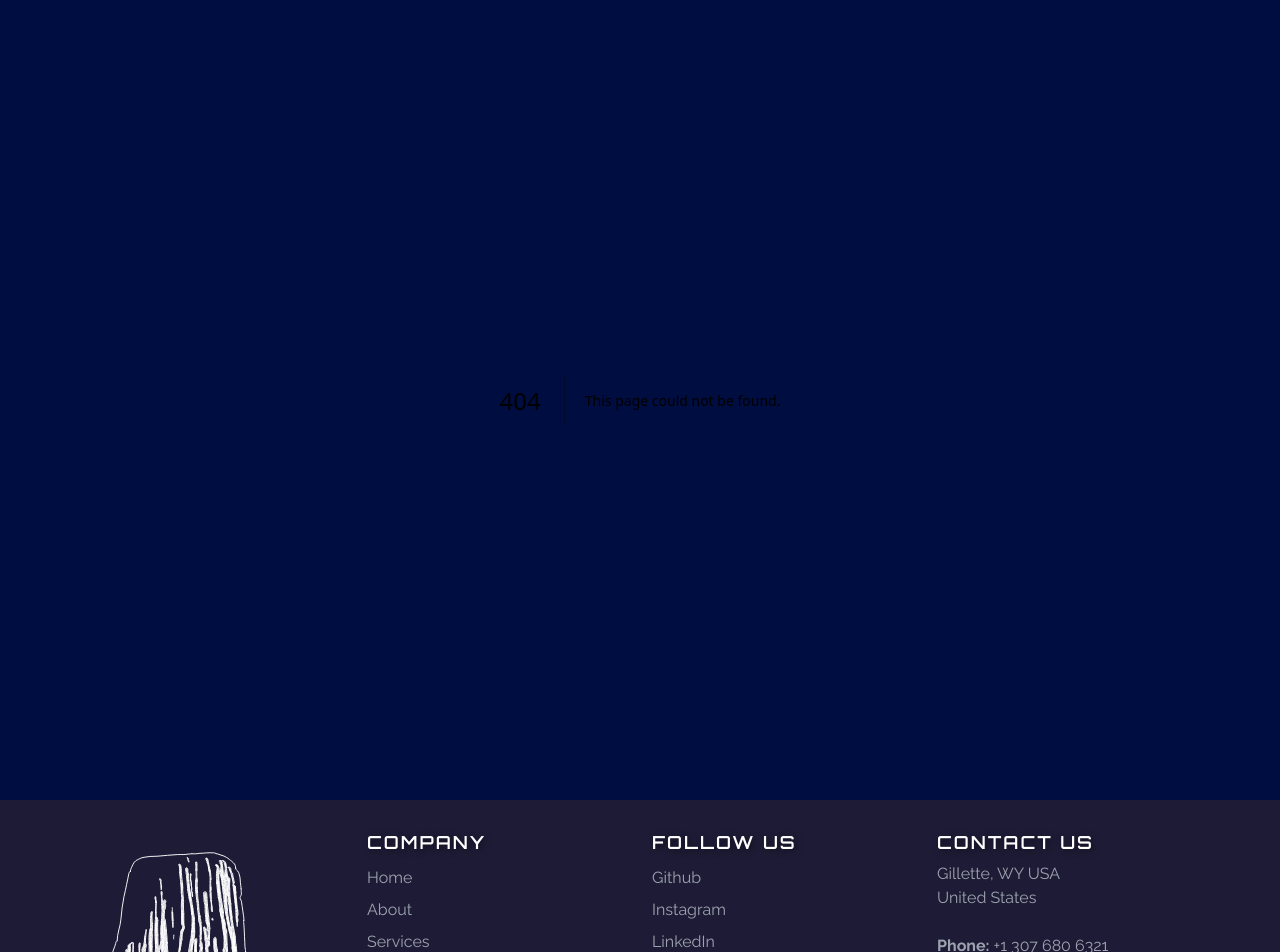
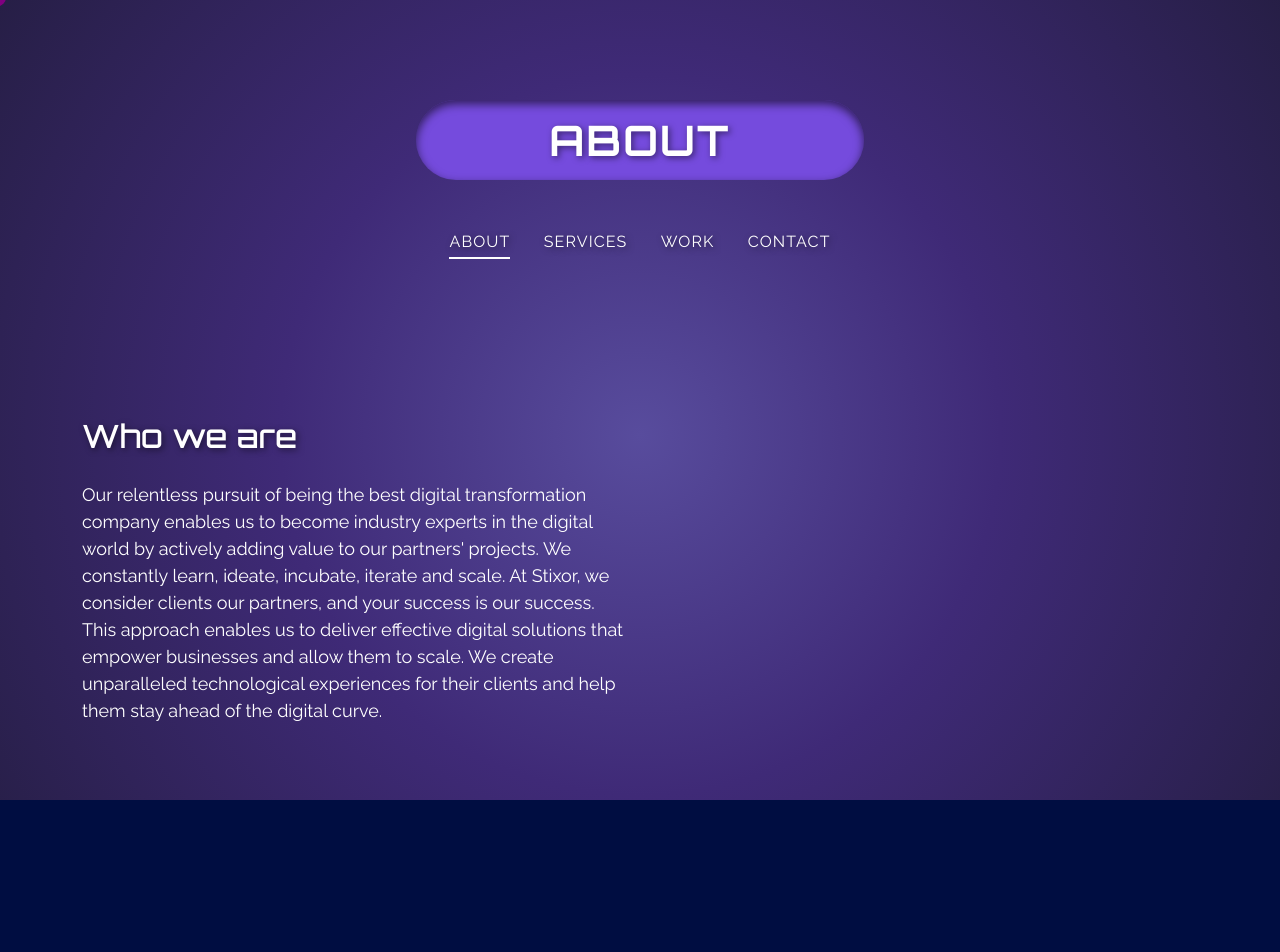
Before and after one commit to jrvscm/high-plains-media, a Next.js app: page /about in a window 1280 px wide. Before the commit this address had no page. Shown: the top 952 px of the page. Built offline with nearby package versions, Linux system fonts and the light colour scheme; no server answers.

Commit message:
nice ufo animation

```diff
--- a/package.json
+++ b/package.json
@@ -13,6 +13,7 @@
     "@contentful/rich-text-react-renderer": "^15.19.6",
     "bootstrap": "^5.3.3",
     "contentful": "^10.9.3",
+    "gsap": "^3.12.5",
     "next": "14.1.4",
     "next-sitemap": "^4.2.3",
     "react": "^18",
@@ -22,7 +23,8 @@
     "react-intersection-observer": "^9.8.2",
     "react-loader-spinner": "^6.1.6",
     "react-markdown": "^9.0.1",
-    "styled-components": "^6.1.8"
+    "styled-components": "^6.1.8",
+    "three": "^0.169.0"
   },
   "devDependencies": {
     "eslint": "^8",
--- a/src/components/HeaderPill.js
+++ b/src/components/HeaderPill.js
@@ -104,9 +104,9 @@ const HeaderPill = ({title}) => (
             <PillText>{title}</PillText>
         </PillContainer>
         <LinkWrapper>
-            <StyledLink $active={'about' === title} href={''}>ABOUT</StyledLink>
-            <StyledLink $active={'services' === title} href={''}>SERVICES</StyledLink>
-            <StyledLink $active={'work' === title} href={''}>WORK</StyledLink>
+            <StyledLink $active={'about' === title} href={'/about'}>ABOUT</StyledLink>
+            <StyledLink $active={'services' === title} href={'/services'}>SERVICES</StyledLink>
+            <StyledLink $active={'work' === title} href={'/'}>WORK</StyledLink>
             <StyledLink $active={'contact' === title} href={'/contact'}>CONTACT</StyledLink>
         </LinkWrapper>
     </Wrapper>
--- /dev/null
+++ b/src/components/ThreeDAnimation.js
@@ -0,0 +1,165 @@
+import React, { useRef, useEffect, useState } from 'react';
+import * as THREE from 'three';
+import { GLTFLoader } from 'three/addons/loaders/GLTFLoader.js';
+import { gsap } from 'gsap';
+
+const ThreeDUfo = () => {
+  const mountRef = useRef(null);
+  const ufoRef = useRef(null);
+  const [isAnimating, setIsAnimating] = useState(false);
+
+  const handleMouseMove = (event) => {
+    if (ufoRef.current && !isAnimating) { // Only react to mouse if not animating
+      const mouseX = (event.clientX / window.innerWidth - 0.5) * 0.6;
+      const mouseY = (event.clientY / window.innerHeight - 0.5) * 0.6;
+
+      gsap.to(ufoRef.current.position, {
+        x: mouseX,
+        y: mouseY + 5,
+        duration: 0.2,
+        ease: 'power1.out'
+      });
+    }
+  };
+
+  const flyIn = () => {
+    if (ufoRef.current) {
+      setIsAnimating(true); // Start animation
+      gsap.to(ufoRef.current.position, {
+        x: 0,
+        y: 5,
+        z: 0,
+        duration: 2,
+        ease: 'power2.out',
+        onComplete: () => setIsAnimating(false) // End animation
+      });
+    }
+  };
+
+  const flyOut = () => {
+    if (ufoRef.current) {
+      setIsAnimating(true); // Start animation
+      gsap.to(ufoRef.current.position, {
+        x: window.innerWidth / 1.5,
+        y: window.innerHeight / 2,
+        z: -20,
+        duration: 2,
+        ease: 'power2.in',
+        onComplete: () => setIsAnimating(false) // End animation
+      });
+    }
+  };
+
+  const handleScroll = () => {
+    const scrollTop = window.scrollY;
+    const windowHeight = window.innerHeight;
+    const pageHeight = document.documentElement.scrollHeight;
+
+    if (scrollTop + windowHeight >= pageHeight - 10) {
+      flyOut();
+    } else if (scrollTop < 10) {
+      flyIn();
+    }
+  };
+
+  useEffect(() => {
+    const scene = new THREE.Scene();
+    const camera = new THREE.PerspectiveCamera(75, window.innerWidth / window.innerHeight, 0.1, 1000);
+    const renderer = new THREE.WebGLRenderer({ antialias: true, alpha: true });
+
+    renderer.setClearColor(0x000000, 0);
+    renderer.setSize(mountRef.current.clientWidth, mountRef.current.clientHeight);
+    renderer.setPixelRatio(window.devicePixelRatio);
+    renderer.shadowMap.enabled = true;
+    mountRef.current.appendChild(renderer.domElement);
+
+    const loader = new GLTFLoader();
+    loader.load(
+      '/images/UFO.glb',
+      (gltf) => {
+        const ufo = gltf.scene;
+        ufoRef.current = ufo;
+
+        ufo.traverse((child) => {
+          if (child.isMesh) {
+            child.castShadow = true;
+            child.receiveShadow = true;
+          }
+        });
+
+        ufo.position.set(window.innerWidth / 1.5, window.innerHeight / 2, -10);
+        ufo.scale.set(2, 2, 2);
+        scene.add(ufo);
+
+        // Delay the initial flyIn by 1200ms
+        setTimeout(flyIn, 1200);
+
+        window.addEventListener('mousemove', handleMouseMove);
+        window.addEventListener('scroll', handleScroll);
+
+        const animate = () => {
+          requestAnimationFrame(animate);
+          ufo.rotation.y += 0.02;
+          renderer.render(scene, camera);
+        };
+        animate();
+      },
+      undefined,
+      (error) => {
+        console.error('An error occurred while loading the model', error);
+      }
+    );
+
+    const ambientLight = new THREE.AmbientLight(0xffffff, 0.4);
+    scene.add(ambientLight);
+
+    const directionalLight = new THREE.DirectionalLight(0xffffff, 0.7);
+    directionalLight.position.set(0, 15, 15);
+    directionalLight.castShadow = true;
+    directionalLight.shadow.mapSize.width = 2048;
+    directionalLight.shadow.mapSize.height = 2048;
+    scene.add(directionalLight);
+
+    const circleGeometry = new THREE.CircleGeometry(4, 32);
+    const circleMaterial = new THREE.ShadowMaterial({ opacity: 0.4 });
+    const circle = new THREE.Mesh(circleGeometry, circleMaterial);
+    circle.rotation.x = -Math.PI / 2;
+    circle.position.set(0, -2, 0);
+    circle.receiveShadow = true;
+    scene.add(circle);
+
+    camera.position.set(0, 4, 12);
+
+    const handleResize = () => {
+      const width = mountRef.current.clientWidth;
+      const height = mountRef.current.clientHeight;
+      renderer.setSize(width, height);
+      camera.aspect = width / height;
+      camera.updateProjectionMatrix();
+    };
+
+    window.addEventListener('resize', handleResize);
+
+    return () => {
+      window.removeEventListener('resize', handleResize);
+      window.removeEventListener('scroll', handleScroll);
+      window.removeEventListener('mousemove', handleMouseMove);
+      renderer.dispose();
+      if (mountRef.current) {
+        mountRef.current.removeChild(renderer.domElement);
+      }
+    };
+  }, []);
+
+  return (
+    <div
+      ref={mountRef}
+      style={{
+        width: '100%',
+        height: '400px',
+      }}
+    />
+  );
+};
+
+export default ThreeDUfo;
--- /dev/null
+++ b/src/pages/about.js
@@ -0,0 +1,109 @@
+import { useState } from 'react';
+import Head from "next/head";
+import styled from 'styled-components';
+import Container from 'react-bootstrap/Container';
+import Row from 'react-bootstrap/Row';
+import Col from 'react-bootstrap/Col';
+import { device } from '../styles/breakpoints';
+import useSplashScreen from '../components/hooks/useSplashScreen';
+import HeaderPill from '../components/HeaderPill';
+import CustomCursor from '../components/CustomCursor';
+import ThreeDAnimation from '../components/ThreeDAnimation';
+
+const Wrapper = styled.div`
+  position: relative;
+  padding-bottom: 100px;
+  background: ${({theme}) => theme.colors.backgroundGradient};
+
+  @media ${device.tablet} {
+    background: ${({theme}) => theme.colors.mobileBackgroundGradient};
+  }
+`;
+
+const H2 = styled.h2`
+    font-family: 'Orbitron', sans-serif;
+    font-size: 32px;
+    margin: 0;
+    padding: 0;
+    text-shadow: 2px 2px 6px rgba(0, 0, 0, 0.5);
+    margin-bottom: 25px;
+`;
+
+const P = styled.p`
+    margin: 0;
+    padding: 0;
+    font-family: 'Raleway', sans-serif;
+    font-size: 18px;
+`;
+
+const StyledContainer = styled(Container)`
+    color: ${({ theme }) => theme.colors.white};
+
+    & .row {
+        padding-top: 100px;
+    }
+`;
+
+const Logo = styled.img`
+  width: 300px;
+  height: 300px;
+  filter: drop-shadow(0 0 15px rgb(164, 54, 227));  /* Initial shadow */
+  animation: flicker 1.5s infinite alternate;
+
+  ${'' /* @keyframes flicker {
+    0%, 18%, 22%, 25%, 53%, 57%, 100% {
+      filter: drop-shadow(0 0 15px rgb(164, 54, 227));
+    }
+    20%, 24%, 55% {
+      filter: drop-shadow(0 0 30px rgb(164, 54, 227));
+    }
+    23% {
+      filter: drop-shadow(0 0 60px rgb(164, 54, 227));
+    }
+    58% {
+      filter: drop-shadow(0 0 40px rgb(164, 54, 227));
+    }
+  } */}
+`;
+
+export default function Home() {
+  const { isSplashVisible, SplashComponent } = useSplashScreen('/images/highplains-logo-v2.svg');
+  const [hovered, setHovered] = useState(false);
+
+  return (
+    <>
+      <Head>
+        <meta charset="UTF-8" />
+        <title>High Plains Media | Leading Digital Agency</title>
+        <meta name="description" content="Elevate your business with High Plains Media, a leading digital agency specializing in tailored web development, SEO, and online marketing strategies." />
+        <meta name="viewport" content="width=device-width, initial-scale=1" />
+        <link rel="icon" href="/high-plains-favicon.png" />
+        <meta name="robots" content="index, follow" />
+        <link rel="canonical" href="https://www.highplainsmedia.com/" />
+      </Head>
+      {SplashComponent}
+      <CustomCursor hovered={hovered}/>
+      <Wrapper>
+        <StyledContainer>
+            <HeaderPill title={'about'} />
+            <Row className="align-items-center justify-content-around">
+                <Col lg={6}  className="pt-3">
+                    <H2>Who we are</H2>
+                    <P>Our relentless pursuit of being the best digital transformation company
+                enables us to become industry experts in the digital world by actively adding
+                value to our partners' projects. We constantly learn, ideate, incubate,
+                iterate and scale. At Stixor, we consider clients our partners, and your
+                success is our success. This approach enables us to deliver effective digital
+                solutions that empower businesses and allow them to scale. We create unparalleled
+                technological experiences for their clients and help them stay ahead of the
+                digital curve.</P>
+                </Col>
+                <Col lg={6} className="pt-3 text-center">
+                    <ThreeDAnimation />
+                </Col>
+            </Row>
+        </StyledContainer>
+      </Wrapper>
+    </>
+  );
+}
--- a/src/styles/colors.js
+++ b/src/styles/colors.js
@@ -13,6 +13,7 @@ export const colors = {
     borderColor: '#dee2e6',
     secondaryDark: '#000D41',
     primaryLight: '#584C9D',
+    primaryLight: 'rgb(117, 75, 221)',
     primaryDark: '#1e1b36',
     backgroundGradient: 'radial-gradient(circle 600px at centerat center top, #584C9D 0%, #1f1b37 100%)',
     mobileBackgroundGradient: 'radial-gradient(circle 500px at 50% 15%, #584C9D 0%, #3F2A77 40%, #1F1B37 100%)',
```
Also changed, not shown: src/pages/index.js (+0 -14 lines), 2 other files (tests, documents, lock files or other folders).
